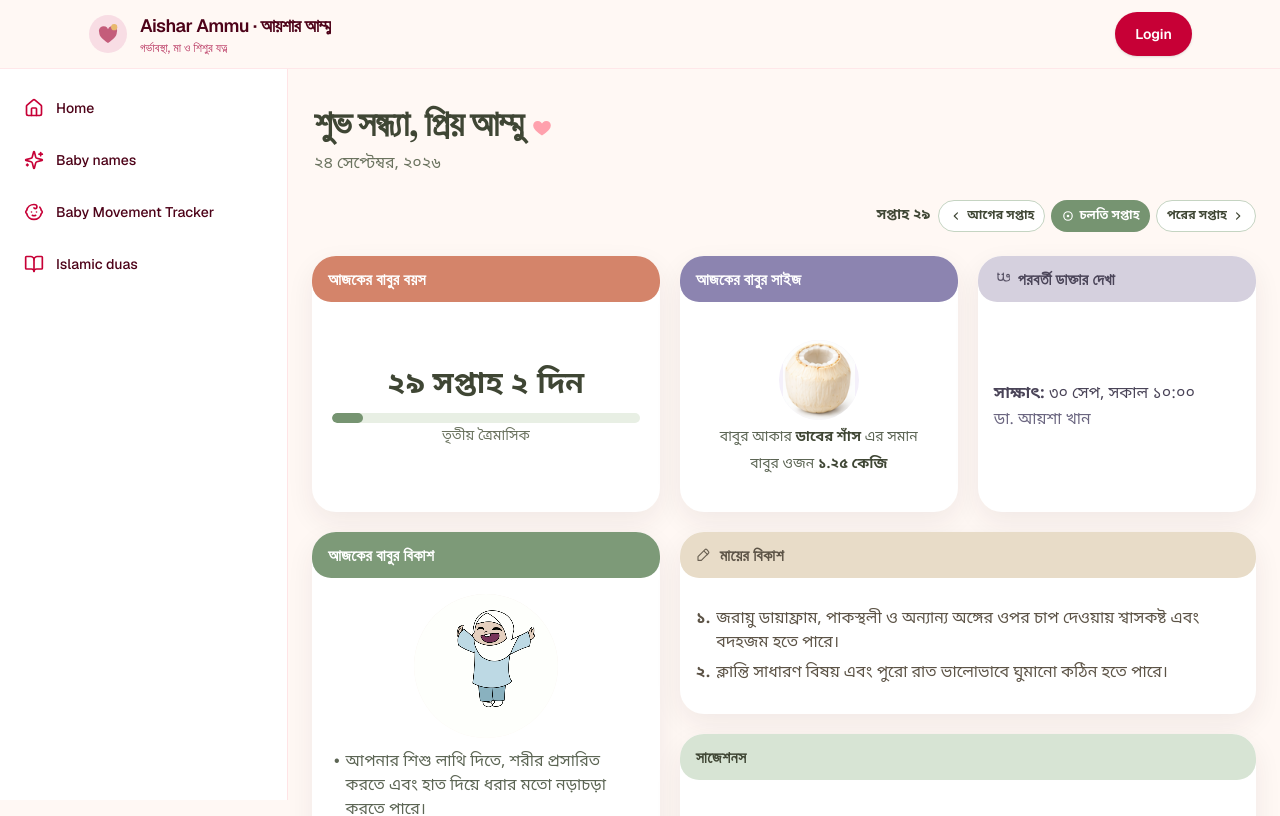
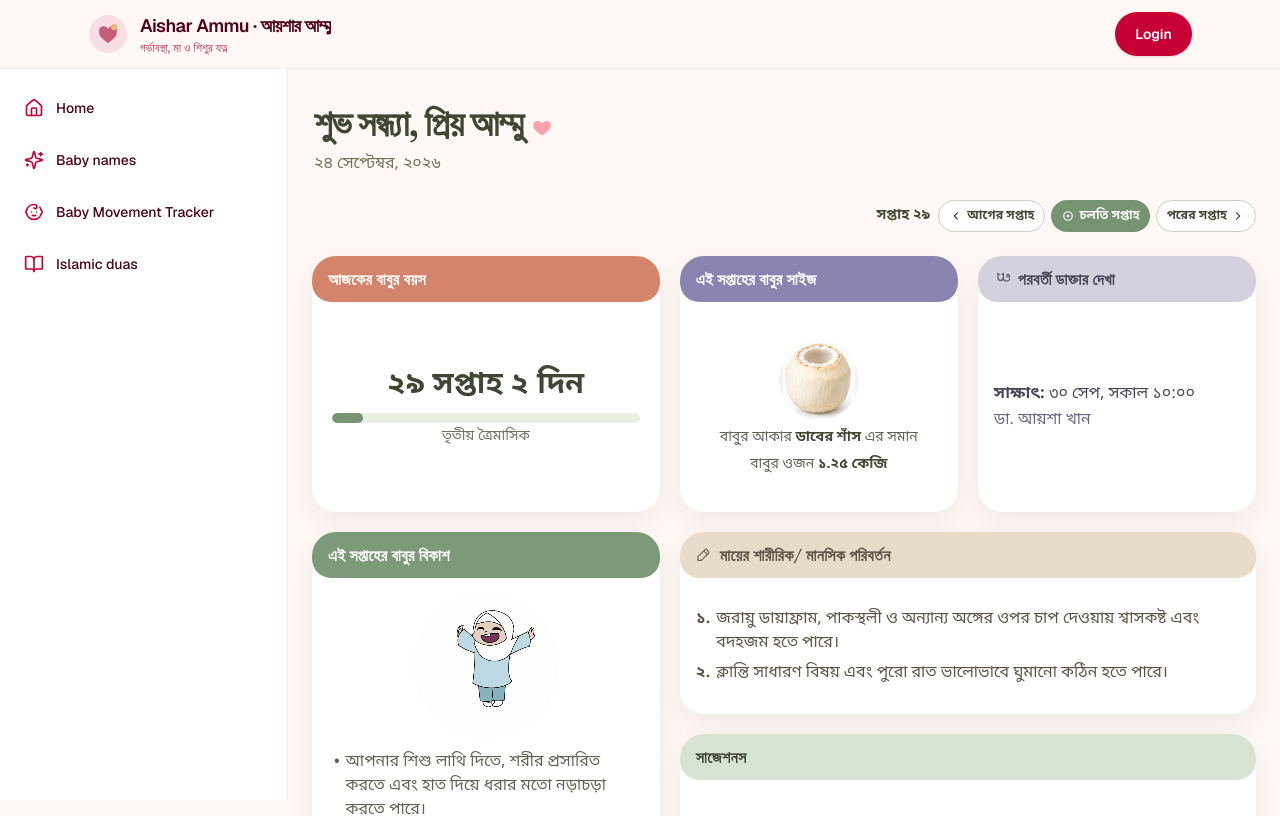
Before and after one commit to mdistiakahmed/aishar-ammu, a Next.js app: page / in a window 1280 px wide. Shown: the top 816 px of the page. Built offline with nearby package versions, Linux system fonts and the light colour scheme.

Commit message:
update dependency

```diff
--- a/components/homepage/PregnancyDashPreview.tsx
+++ b/components/homepage/PregnancyDashPreview.tsx
@@ -318,7 +318,7 @@ export function PregnancyDashPreview({
         <GuestDashCard
           title={
             isCurrentWeek
-              ? "আজকের বাবুর বিকাশ"
+              ? "এই সপ্তাহের বাবুর বিকাশ"
               : `সপ্তাহ ${viewedWeekLabel}-এর বাবুর বিকাশ`
           }
           headerClassName="bg-[#7d9a78]"
@@ -352,7 +352,7 @@ export function PregnancyDashPreview({
         <GuestDashCard
           title={
             isCurrentWeek
-              ? "আজকের বাবুর সাইজ"
+              ? "এই সপ্তাহের বাবুর সাইজ"
               : `সপ্তাহ ${viewedWeekLabel}-এর বাবুর সাইজ`
           }
           headerClassName="bg-[#8c84b0]"
@@ -401,7 +401,7 @@ export function PregnancyDashPreview({
 
         <div className="contents lg:col-span-2 lg:col-start-2 lg:row-start-2 lg:flex lg:flex-col lg:gap-4 lg:self-stretch xl:gap-5">
           <GuestDashCard
-            title="মায়ের বিকাশ"
+            title="মায়ের শারীরিক/ মানসিক পরিবর্তন"
             headerClassName="bg-[#e8dcc8]"
             titleClassName="text-[#5c5346]"
             icon={
```
Also changed, not shown: 1 other file (tests, documents, lock files or other folders).
